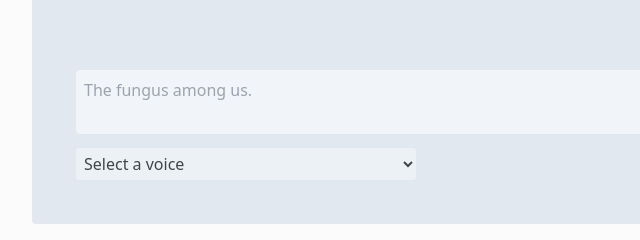
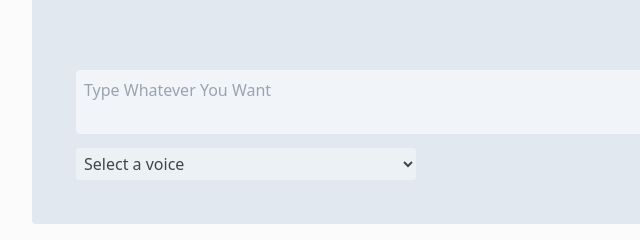
Before and after one commit to grapzmen-GoAnimation/tiktok-texttospeech.org, a plain HTML site: page index.html in a window 1280 px wide. Shown: the part 214-454 px from the top of the page, 224-864 px from the left. Drawn offline with nearby package versions, Linux system fonts and the light colour scheme; no server answers.

Commit message:
Update index.html

```diff
--- a/index.html
+++ b/index.html
@@ -31,7 +31,7 @@
         <form onsubmit="event.preventDefault(); submitForm()">
             <label for="text" hidden>Text to generate into speech</label>
             <p class="rounded bg-slate-100 h-8 w-16 text-center leading-8 mb-2 float-right" id="charcount">999/999</p>
-            <textarea id="text" name="text" placeholder="The fungus among us." oninput="onTextareaInput()" class="h-full w-full rounded p-2 bg-slate-100" disabled></textarea><br/>
+            <textarea id="text" name="text" placeholder="Type Whatever You Want" oninput="onTextareaInput()" class="h-full w-full rounded p-2 bg-slate-100" disabled></textarea><br/>
             <label for="voice" hidden>Voice to use</label>
             <select name="voice" id="voice" class="rounded p-1 bg-slate-100 mt-2 w-full sm:w-1/2" disabled>
                 <option selected disabled hidden value="none">Select a voice</option>
```
